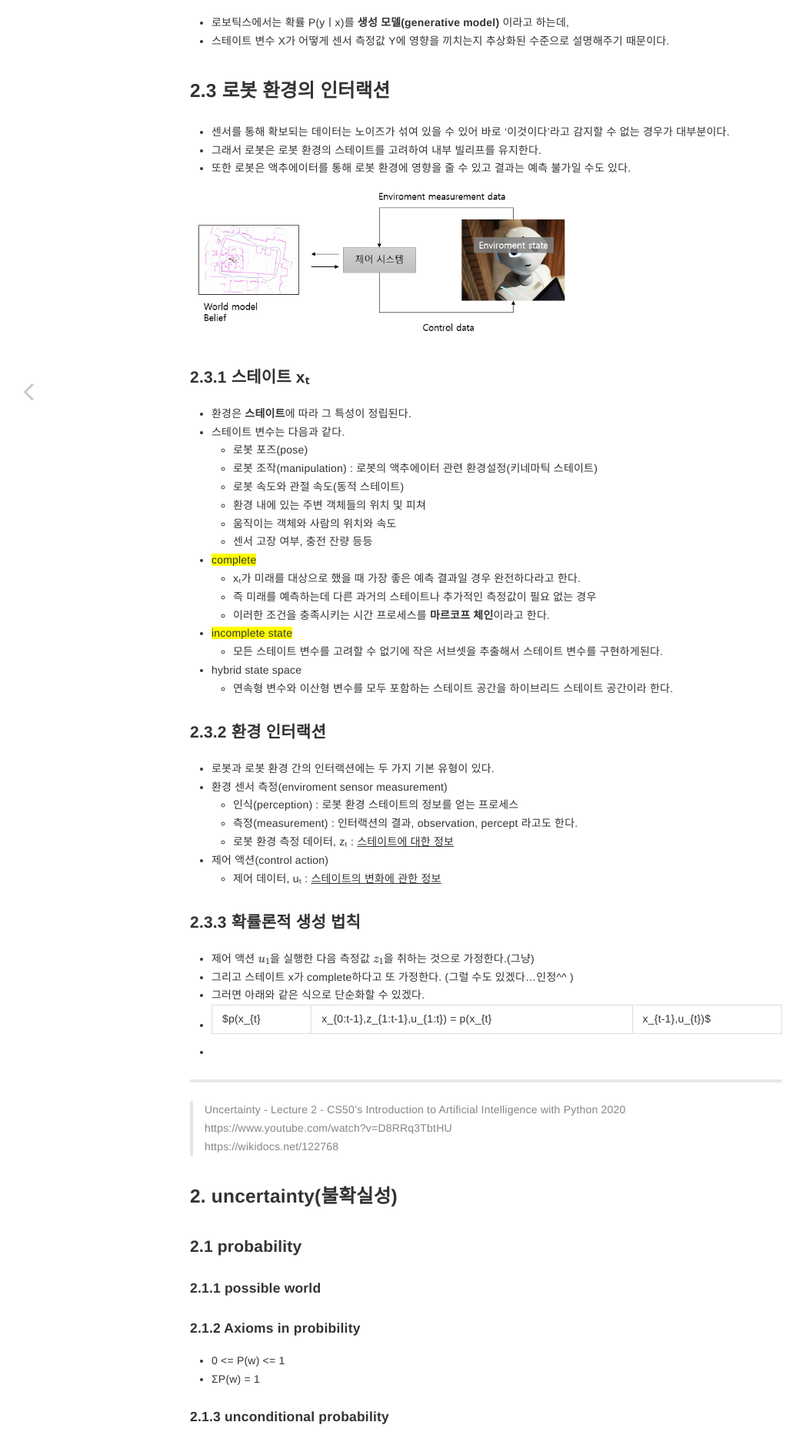
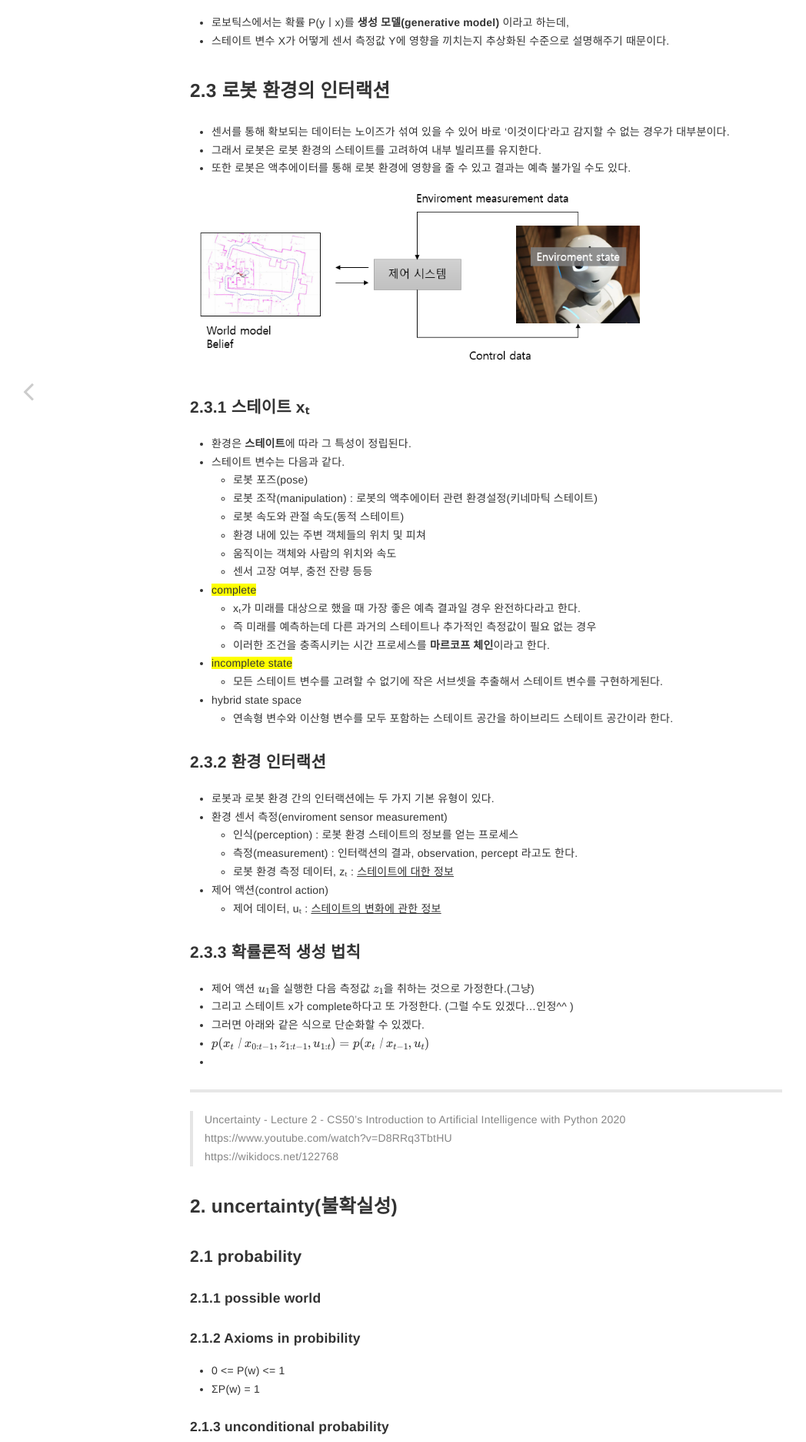
Before and after one commit to contravia-cloud/TechnicalBlog, a Jekyll site: the page built from _posts/2022-04-06-Probabilistic_robotics.md, in a window 1280 px wide. Shown: the part 2017-3890 px from the top of the page at 77% size, without its empty margins (8-1056 px from the left). Built offline with Jekyll 4.4.1, drawn with Linux system fonts in a browser that asks for light colours; our own code applies the rules of GitHub Pages for plain Markdown files; formulas are drawn with MathJax 3.

Commit message:
Update 2022-04-06-Probabilistic_robotics.md

```diff
--- a/_posts/2022-04-06-Probabilistic_robotics.md
+++ b/_posts/2022-04-06-Probabilistic_robotics.md
@@ -51,7 +51,7 @@
   - 그래서 로봇은 로봇 환경의 스테이트를 고려하여 내부 빌리프를 유지한다.
   - 또한 로봇은 액추에이터를 통해 로봇 환경에 영향을 줄 수 있고 결과는 예측 불가일 수도 있다.
 
-<img src="https://contravia-cloud.github.io/TechnicalBlog/assets/img/화면 캡처 2022-04-07 093751.png" width="500" title="확률론적 로보틱스 그림 2.1" alt="확률론적 로보틱스 그림 2.1"/>
+<img src="https://contravia-cloud.github.io/TechnicalBlog/assets/img/화면 캡처 2022-04-07 093751.png" width="600" title="확률론적 로보틱스 그림 2.1" alt="확률론적 로보틱스 그림 2.1"/>
 
 ### 2.3.1 스테이트 xₜ
   - 환경은 **스테이트**에 따라 그 특성이 정립된다.
@@ -84,7 +84,7 @@
   - 제어 액션 $u_{1}$을 실행한 다음 측정값 $z_{1}$을 취하는 것으로 가정한다.(그냥)
   - 그리고 스테이트 x가 complete하다고 또 가정한다. (그럴 수도 있겠다...인정^^ )
   - 그러면 아래와 같은 식으로 단순화할 수 있겠다.
-  - $p(x_{t}|x_{0:t-1},z_{1:t-1},u_{1:t}) = p(x_{t}|x_{t-1},u_{t})$
+  - $p(x_{t}｜x_{0:t-1},z_{1:t-1},u_{1:t}) = p(x_{t}｜x_{t-1},u_{t})$
   -
 
 
```
